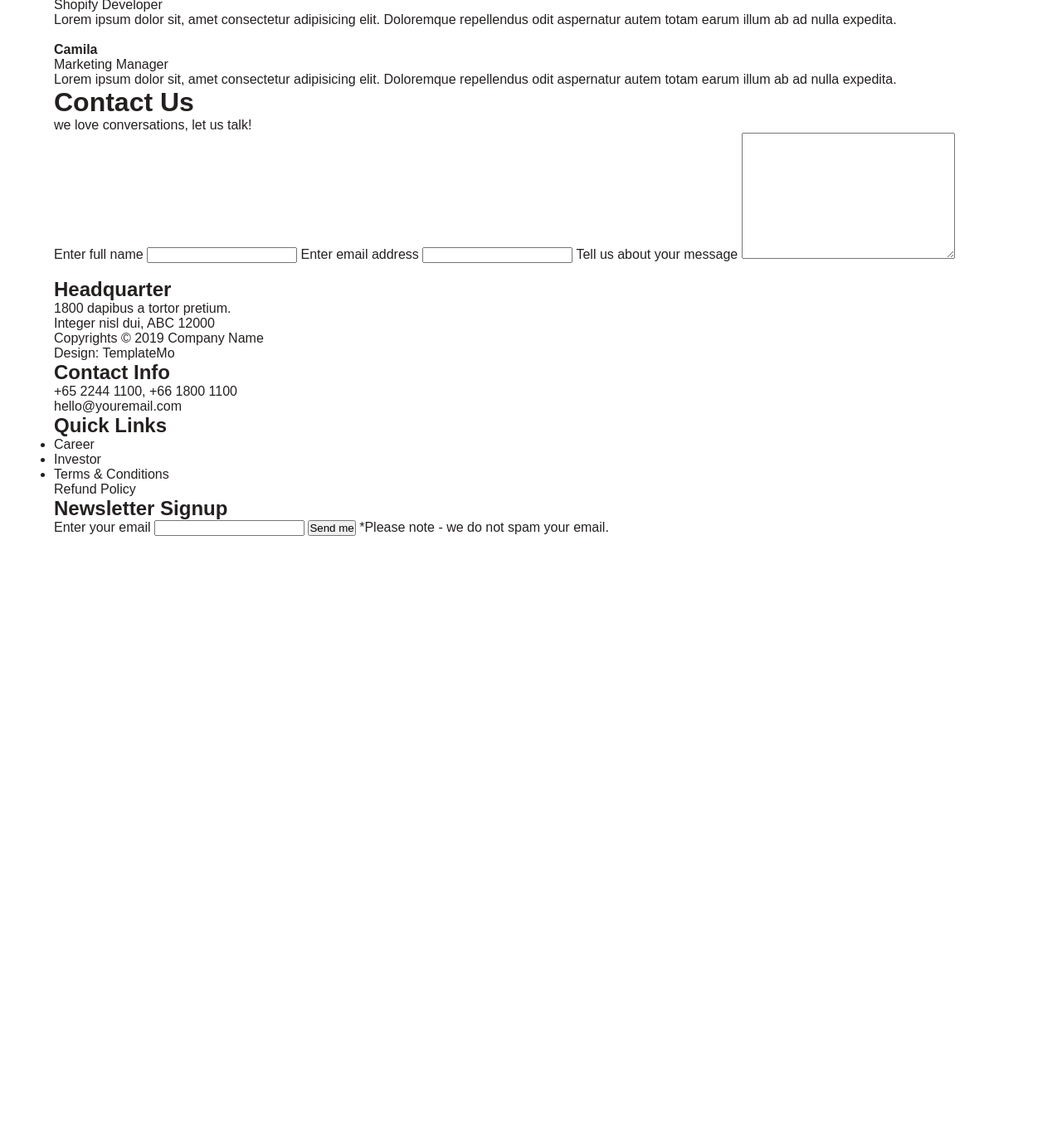
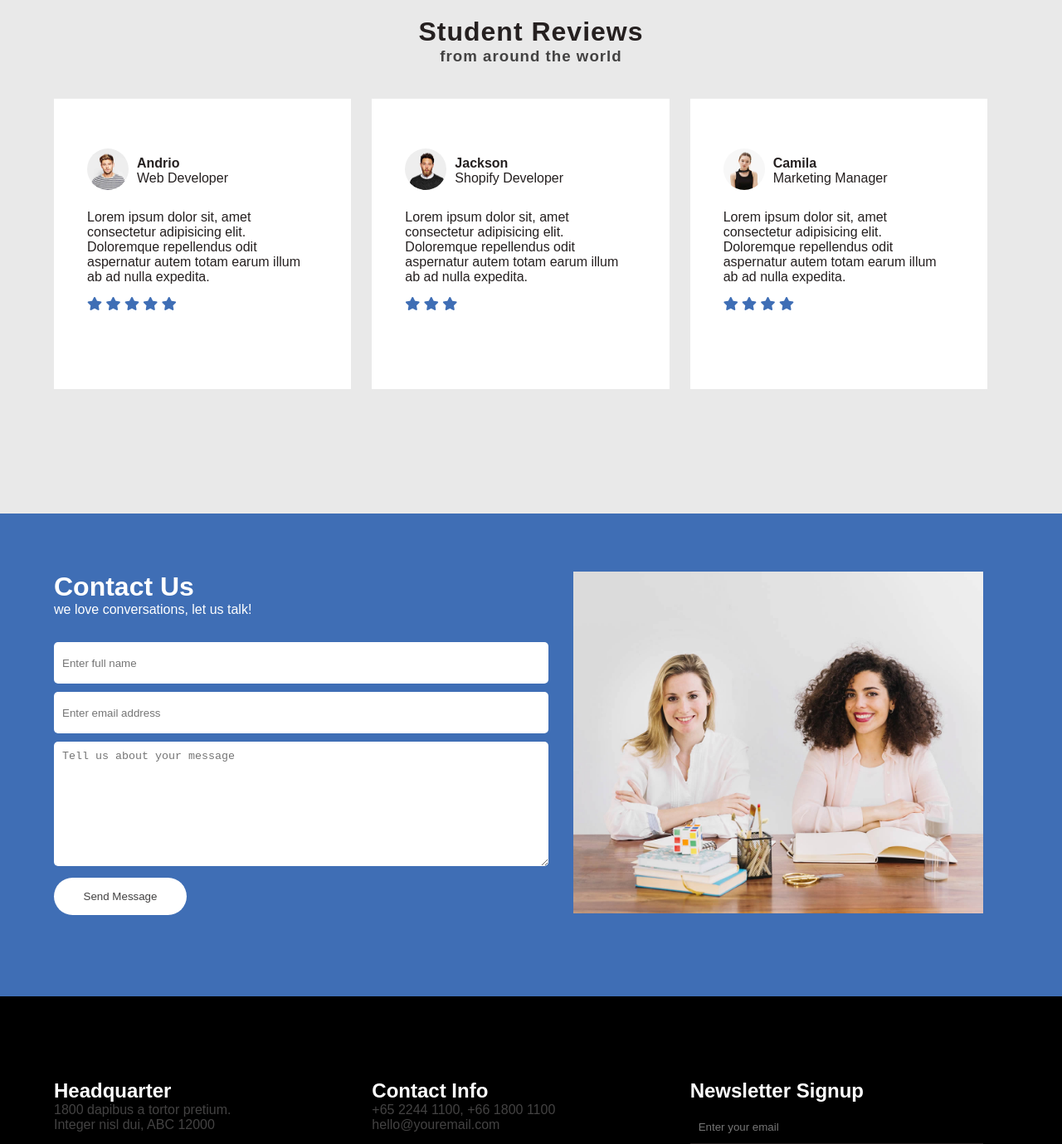
Before and after one commit to NemanjaK99/ProjectRework, a plain HTML site: page index.html in a window 1280 px wide. Shown: the part 2909-4288 px from the top of the page at 83% size. Before the commit the page ends 3555 px from the top, so only its background shows below. Drawn offline with Linux system fonts and the light colour scheme; a web font is replaced by a local one.

Commit message:
zavrseno

```diff
--- a/css/style.css
+++ b/css/style.css
@@ -321,10 +321,11 @@ header {
 }
 .courses .course {
   width: calc(100% / 3);
+  margin-bottom: 150px;
 }
 .courses .course .course-image img {
   width: 360px;
-  filter: brightness(70%);
+  filter: brightness(80%);
 }
 .courses .course .course-image span {
   position: relative;
@@ -407,3 +408,192 @@ header {
   height: 50px;
   border-radius: 50%;
 }
+/* COURSES STYLE END */
+
+/* STUDENT REVIEWS STYLE */
+
+.student-reviews {
+  background-color: var(--bggrey);
+}
+.student-reviews-heading {
+  display: flex;
+  flex-direction: column;
+  align-items: center;
+  margin: 0 auto;
+  padding: 40px;
+  letter-spacing: 1px;
+}
+.student-reviews-heading h3 {
+  color: var(--dark-grey-text);
+}
+.student-reviews .wrapper {
+  display: flex;
+}
+.student-reviews .wrapper .review {
+  width: calc(100% / 3);
+  height: 350px;
+  padding: 40px;
+  margin-right: 25px;
+  margin-bottom: 150px;
+  background-color: white;
+}
+.student-reviews .wrapper .review .student {
+  display: flex;
+  align-items: center;
+  margin-top: 20px;
+  margin-bottom: 20px;
+}
+.student-reviews .wrapper .review .student .student-image img {
+  width: 50px;
+  height: 50px;
+  border-radius: 50%;
+  margin-right: 10px;
+}
+.student-reviews .wrapper .review .review-degre {
+  color: var(--blue);
+  margin-top: 15px;
+}
+
+/* STUDENT STYLE END */
+
+/* CONTACT FORM STYLE */
+.contact {
+  background-color: var(--blue);
+  color: white;
+}
+.contact .wrapper {
+  display: flex;
+}
+.contact .contact-section {
+  display: flex;
+  flex-direction: column;
+  padding-top: 70px;
+  padding-bottom: 70px;
+}
+.contact .contact-section .contact-form {
+  display: flex;
+  flex-direction: column;
+  width: 100%;
+  padding-top: 30px;
+}
+.contact .contact-section .contact-form input {
+  width: 100%;
+  height: 50px;
+  margin-bottom: 10px;
+  border: none;
+  outline: none;
+  border-radius: 5px;
+}
+.contact .contact-section .contact-form textarea {
+  width: 100%;
+  border: none;
+  outline: none;
+  border-radius: 5px;
+}
+.contact .contact-section .contact-form ::placeholder {
+  padding: 10px;
+}
+.contact .contact-section .contact-form .contact-form-btn button {
+  width: 160px;
+  height: 45px;
+  margin-top: 10px;
+  border-radius: 50px;
+  background-color: white;
+  border: none;
+  outline: none;
+  color: var(--dark-grey-text);
+  cursor: pointer;
+}
+.contact .contact-section .contact-form .contact-form-btn button:hover {
+  border: 1px solid white;
+  background-color: var(--blue);
+  color: white;
+}
+.contact .wrapper .contact-image {
+  display: flex;
+  width: 50%;
+  padding-top: 40px;
+  padding-bottom: 70px;
+}
+.contact .wrapper .contact-image img {
+  width: 100%;
+  padding: 30px;
+}
+
+/* CONTACT STYLE END */
+
+/* FOOTER STYLE */
+
+footer {
+  background-color: black;
+  color: white;
+}
+footer .wrapper {
+  display: flex;
+}
+footer .wrapper .footer-socialmedia {
+  color: var(--green);
+  padding: 20px;
+}
+footer .wrapper .footer-socialmedia i {
+  font-size: 20px;
+  padding: 10px;
+}
+footer .wrapper .footer-colone {
+  color: var(--dark-grey-text);
+  width: calc(100% / 3);
+  padding: 100px 30px 30px 0;
+  margin-bottom: 100px;
+}
+footer .wrapper .footer-colone h2 {
+  color: white;
+}
+footer .wrapper .footer-colone .footer-colone-links {
+  margin-top: 20px;
+}
+footer .wrapper .footer-colone ul {
+  width: 100%;
+  display: flex;
+  list-style-type: none;
+  flex-wrap: wrap;
+}
+footer .wrapper .footer-colone ul li {
+  margin-right: 15px;
+  margin-bottom: 5px;
+}
+footer .wrapper .footer-colone ul li a {
+  text-decoration: none;
+  color: var(--dark-grey-text);
+}
+footer .wrapper .footer-colone ul li a:hover {
+  color: var(--green);
+}
+footer .wrapper .footer-colone .footer-signup input {
+  width: 100%;
+  height: 40px;
+  background-color: black;
+  color: white;
+  border: none;
+  outline: none;
+  border-bottom: 1px solid var(--darkgrey);
+  margin-top: 10px;
+}
+footer .wrapper .footer-colone .footer-signup input::placeholder {
+  padding: 10px;
+}
+footer .wrapper .footer-colone .footer-signup button {
+  width: 160px;
+  height: 45px;
+  margin-top: 20px;
+  margin-bottom: 30px;
+  border-radius: 50px;
+  background-color: black;
+  border: 1px solid white;
+  outline: none;
+  color: white;
+  cursor: pointer;
+}
+footer .wrapper .footer-colone .footer-signup button:hover {
+  border: 1px solid var(--green);
+  color: var(--green);
+}
--- a/index.html
+++ b/index.html
@@ -268,10 +268,8 @@
           <div class="course-image">
             <img src="images/courses-image3.jpg" alt="" />
             <span
-              ><i class="far fa-calendar-alt"></i>15/8/2018<i
-                class="far fa-clock"
-              ></i>
-              6 Hours</span
+              ><i class="far fa-calendar-alt"></i>15/8/2018
+              <i class="far fa-clock"></i> 6 Hours</span
             >
           </div>
           <div class="course-info">
@@ -326,10 +324,12 @@
           <h1>Student Reviews</h1>
           <h3>from around the world</h3>
         </div>
+      </div>
+      <div class="wrapper">
         <div class="review">
           <div class="student">
             <div class="student-image">
-              <img src="" alt="" />
+              <img src="images/tst-image4.jpg" alt="" />
             </div>
             <div class="student-info">
               <h4>Andrio</h4>
@@ -343,12 +343,18 @@
               ad nulla expedita.
             </p>
           </div>
-          <div class="review-degre"></div>
+          <div class="review-degre">
+            <i class="fas fa-star"></i>
+            <i class="fas fa-star"></i>
+            <i class="fas fa-star"></i>
+            <i class="fas fa-star"></i>
+            <i class="fas fa-star"></i>
+          </div>
         </div>
         <div class="review">
           <div class="student">
             <div class="student-image">
-              <img src="" alt="" />
+              <img src="images/tst-image1.jpg" alt="" />
             </div>
             <div class="student-info">
               <h4>Jackson</h4>
@@ -362,12 +368,16 @@
               ad nulla expedita.
             </p>
           </div>
-          <div class="review-degre"></div>
+          <div class="review-degre">
+            <i class="fas fa-star"></i>
+            <i class="fas fa-star"></i>
+            <i class="fas fa-star"></i>
+          </div>
         </div>
         <div class="review">
           <div class="student">
             <div class="student-image">
-              <img src="" alt="" />
+              <img src="images/tst-image2.jpg" alt="" />
             </div>
             <div class="student-info">
               <h4>Camila</h4>
@@ -381,7 +391,12 @@
               ad nulla expedita.
             </p>
           </div>
-          <div class="review-degre"></div>
+          <div class="review-degre">
+            <i class="fas fa-star"></i>
+            <i class="fas fa-star"></i>
+            <i class="fas fa-star"></i>
+            <i class="fas fa-star"></i>
+          </div>
         </div>
       </div>
     </div>
@@ -394,24 +409,25 @@
           </div>
           <div class="contact-form">
             <form action="">
-              <label for="fullname">Enter full name</label>
-              <input type="text" />
+              <input type="text" placeholder="Enter full name" />
 
-              <label for="emailaddress">Enter email address</label>
-              <input type="text" />
+              <input type="text" placeholder="Enter email address" />
 
-              <label for="message">Tell us about your message</label>
               <textarea
                 name="message"
                 id="message"
                 cols="30"
                 rows="10"
+                placeholder="Tell us about your message"
               ></textarea>
             </form>
+            <div class="contact-form-btn">
+              <button>Send Message</button>
+            </div>
           </div>
         </div>
         <div class="contact-image">
-          <img src="" alt="" />
+          <img src="images/contact-image.jpg" alt="" />
         </div>
       </div>
     </div>
@@ -421,7 +437,11 @@
           <h2>Headquarter</h2>
           <p>1800 dapibus a tortor pretium.</p>
           <p>Integer nisl dui, ABC 12000</p>
-          <div class="footer-socialmedia"></div>
+          <div class="footer-socialmedia">
+            <i class="fab fa-facebook-f"></i>
+            <i class="fab fa-twitter"></i>
+            <i class="fab fa-instagram"></i>
+          </div>
           <p>Copyrights &copy 2019 Company Name</p>
           <p>Design: TemplateMo</p>
         </div>
@@ -429,21 +449,25 @@
           <h2>Contact Info</h2>
           <p>+65 2244 1100, +66 1800 1100</p>
           <p>hello@youremail.com</p>
+          <div class="footer-colone-links">
             <h2>Quick Links</h2>
             <ul>
-            <li>Career</li>
-            <li>Investor</li>
-            <li>Terms & Conditions</li>
+              <li><a href="">Career</a></li>
+              <li><a href="">Investor</a></li>
+              <li><a href="">Terms & Conditions</a></li>
+              <li><a href="">Refund Policy</a></li>
             </ul>
-          <p>Refund Policy</p>
+          </div>
         </div>
         <div class="footer-colone">
+          <div class="footer-signup">
             <h2>Newsletter Signup</h2>
-          <label for="newsemail">Enter your email</label>
-          <input type="text" />
+            <input type="text" placeholder="Enter your email" />
 
             <button>Send me</button>
+            <br />
             <span>*Please note - we do not spam your email.</span>
+          </div>
         </div>
       </div>
     </footer>
```
Lines whose indentation alone changed are shown as unchanged.
